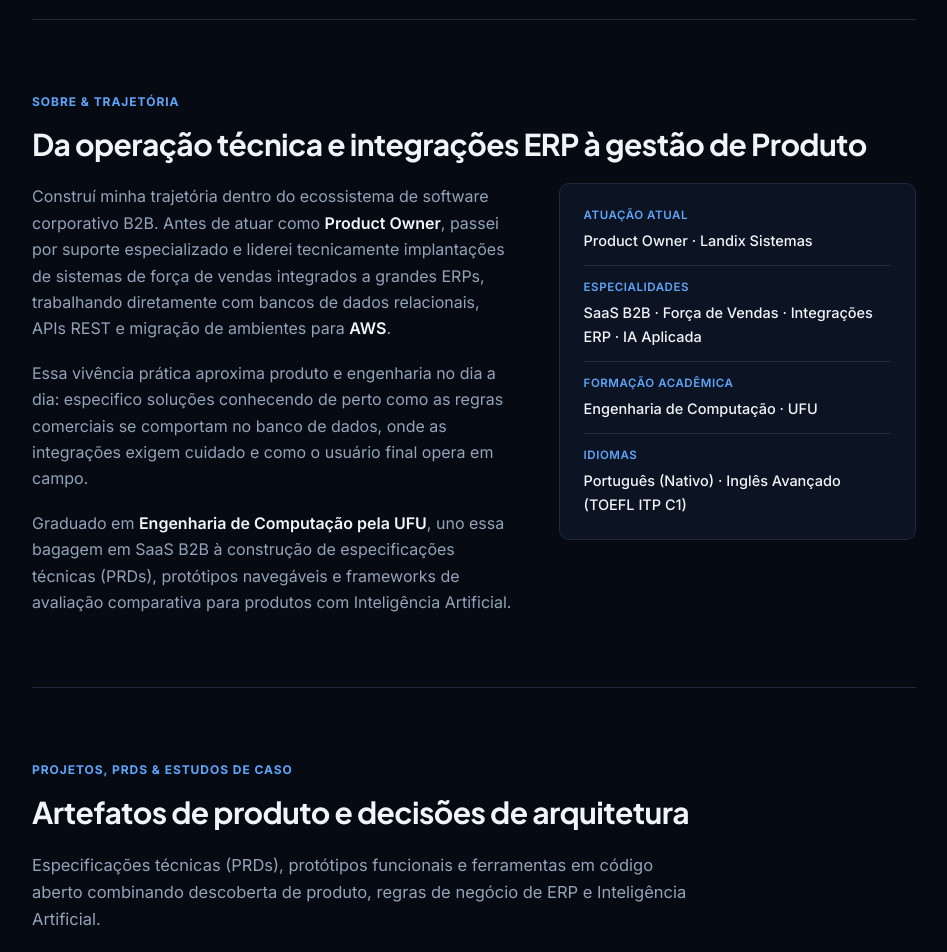
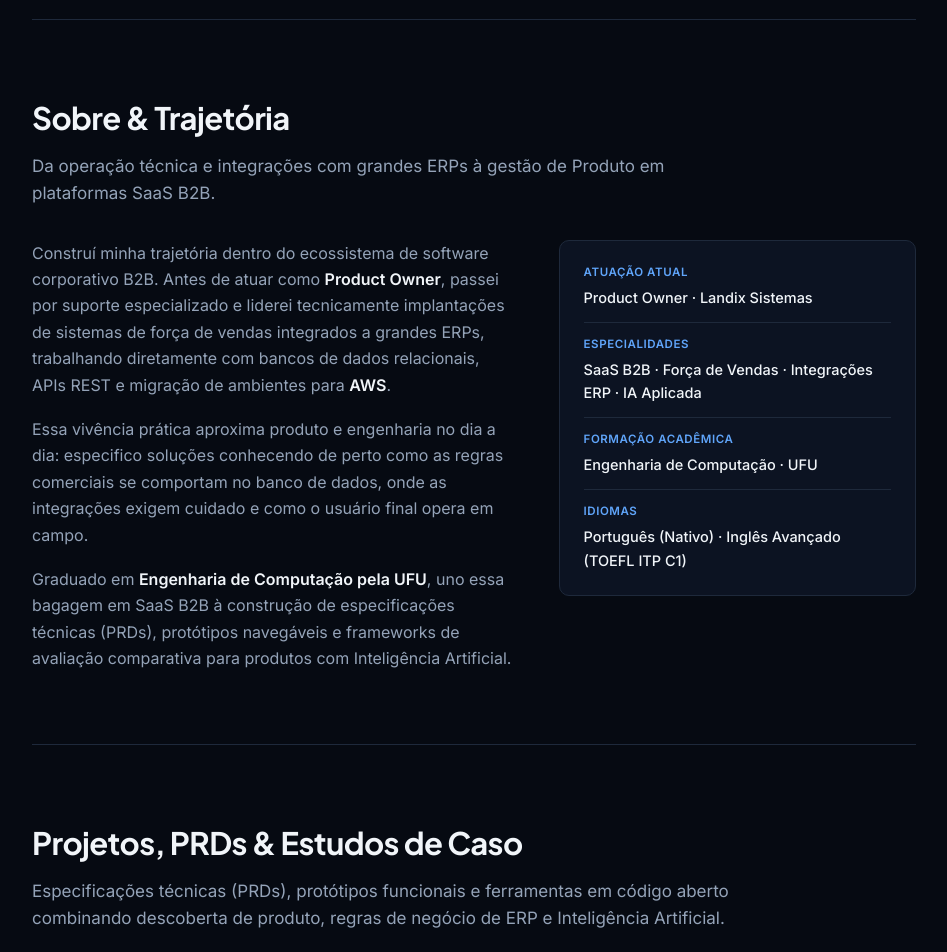
Before and after one commit to caiocezarq/caiocezarq.github.io, a plain HTML site: page index.html in a window 1280 px wide. Shown: the part 800-1752 px from the top of the page, without its empty margins (166-1113 px from the left). Drawn offline with Linux system fonts and the light colour scheme.

Commit message:
Ajustando hierarquia de titulos e subtitulos das secoes

```diff
--- a/index.html
+++ b/index.html
@@ -306,16 +306,18 @@
   }
   h2 {
     font-family: var(--font-display);
-    font-size: clamp(24px, 3vw, 30px);
+    font-size: clamp(25px, 3.2vw, 31px);
     font-weight: 700;
     letter-spacing: -0.02em;
-    margin: 0 0 14px;
+    margin: 0 0 10px;
+    color: var(--text);
   }
   .section-intro {
-    font-size: 16.5px;
+    font-size: 17px;
     color: var(--text-secondary);
-    max-width: 64ch;
-    margin: 0 0 34px;
+    max-width: 68ch;
+    margin: 0 0 32px;
+    line-height: 1.6;
   }
 
   /* ---------- SOBRE (Texto + Quadro Lateral Limpo) ---------- */
@@ -661,8 +663,8 @@
   </header>
 
   <section id="about">
-    <div class="section-kicker">Sobre &amp; Trajetória</div>
-    <h2>Da operação técnica e integrações ERP à gestão de Produto</h2>
+    <h2>Sobre &amp; Trajetória</h2>
+    <p class="section-intro">Da operação técnica e integrações com grandes ERPs à gestão de Produto em plataformas SaaS B2B.</p>
     <div class="about-layout">
       <div class="about-text">
         <p>
@@ -698,8 +700,7 @@
   </section>
 
   <section id="projects">
-    <div class="section-kicker">Projetos, PRDs &amp; Estudos de Caso</div>
-    <h2>Artefatos de produto e decisões de arquitetura</h2>
+    <h2>Projetos, PRDs &amp; Estudos de Caso</h2>
     <p class="section-intro">Especificações técnicas (PRDs), protótipos funcionais e ferramentas em código aberto combinando descoberta de produto, regras de negócio de ERP e Inteligência Artificial.</p>
 
     <div class="cards-stack">
@@ -776,9 +777,8 @@
   </section>
 
   <section id="certifications">
-    <div class="section-kicker">Credenciais &amp; Certificações</div>
-    <h2>Certificações verificadas</h2>
-    <p class="section-intro">Credenciais oficiais em Gestão de Produto com IA, agilidade e proficiência no idioma inglês.</p>
+    <h2>Credenciais &amp; Certificações</h2>
+    <p class="section-intro">Certificações verificadas em Gestão de Produto com IA, agilidade e proficiência avançada no idioma inglês.</p>
 
     <div class="cert-grid">
       <div class="cert-card">
@@ -825,8 +825,7 @@
   </section>
 
   <footer id="contact">
-    <div class="section-kicker">Contato</div>
-    <h2>Vamos conversar sobre Produto, Dados e IA</h2>
+    <h2>Contato</h2>
     <p class="section-intro">
       Aberto a conexões e oportunidades como Product Owner, Product Manager ou Technical / AI PM no Brasil e em operações globais remotas.
     </p>
```
